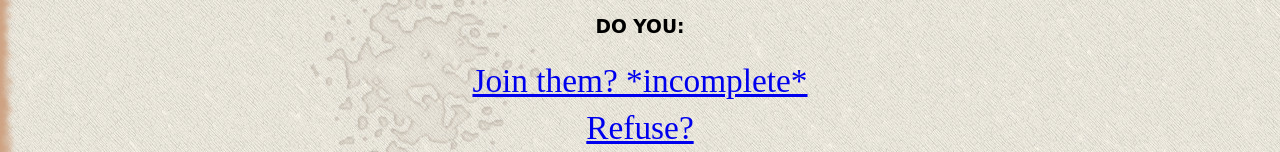
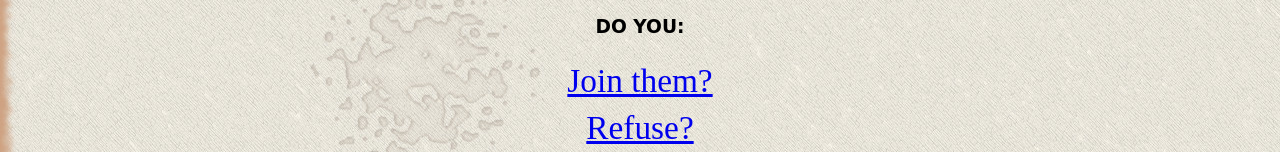
Before and after one commit to IACS-26-27/web-design-1-cyoa-group-1, a website: page spich/Scenes/StayAtStore.html in a window 1280 px wide. Shown: the part 410-562 px from the top of the page. Drawn offline with Linux system fonts and the light colour scheme.

Commit message:
fixed a couple statuses

```diff
--- a/spich/Scenes/StayAtStore.html
+++ b/spich/Scenes/StayAtStore.html
@@ -23,7 +23,7 @@
       <strong>
         <p>DO YOU:</p>
       </strong>
-      <a href="./JoinThem.html">Join them? *incomplete*</a>
+      <a href="./JoinThem.html">Join them?</a>
       <br>
       <a href="../Endings/Refuse.html">Refuse?</a>
      </small>
```
Also changed, not shown: spich/TruePath/CanoeAcross.html (+1 -1 lines).
